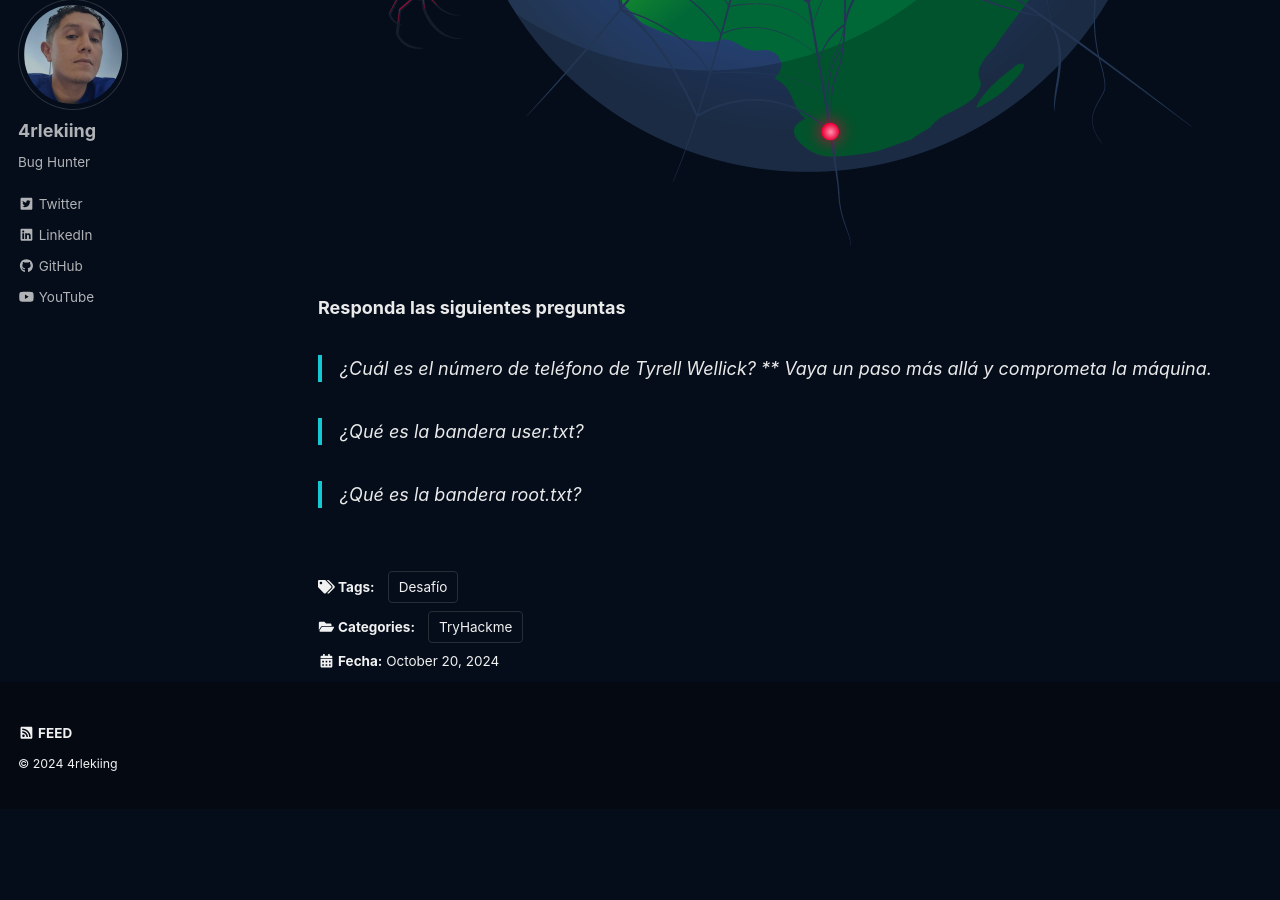
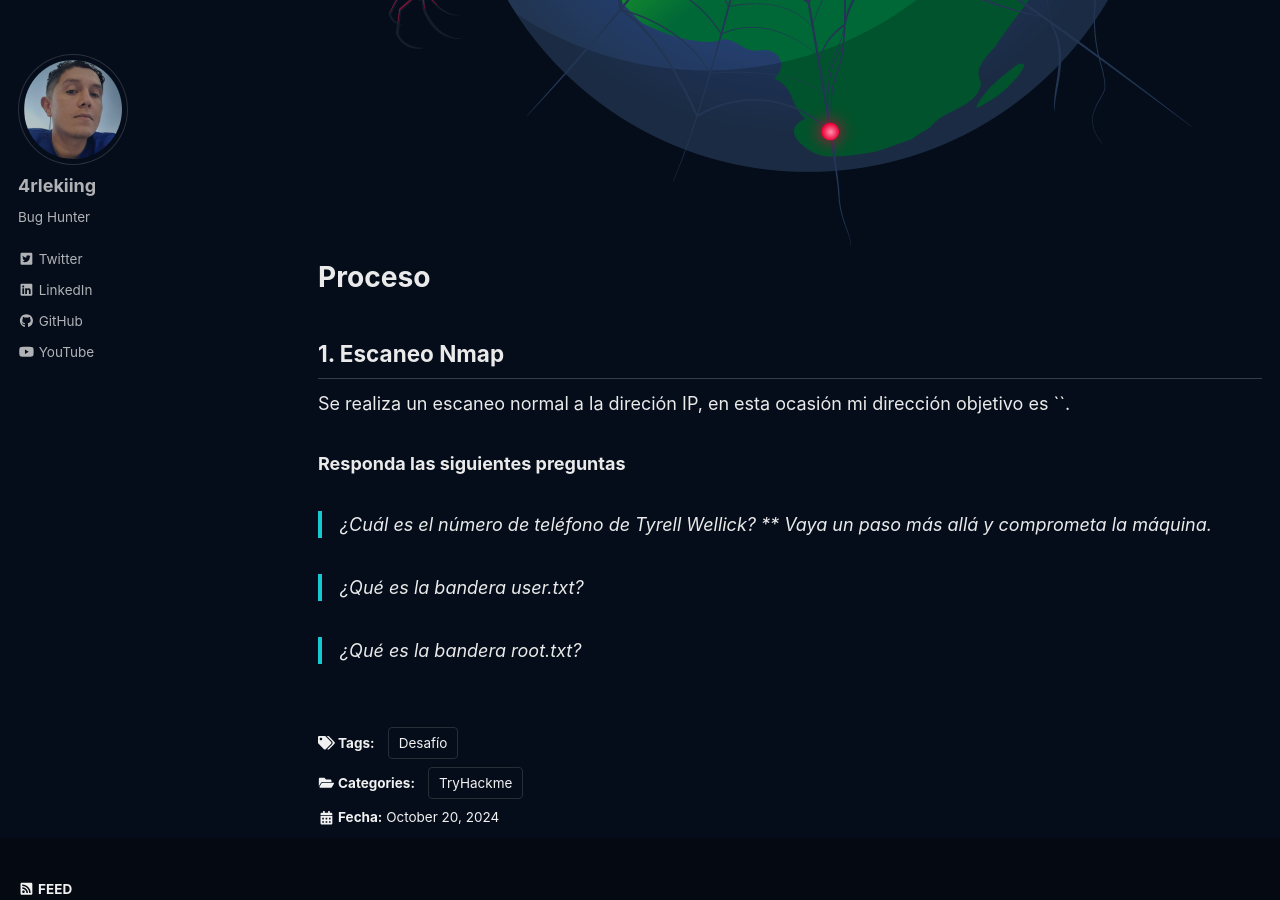
Before and after one commit to 4rleki-ing/try.github.io, a Jekyll site: the page built from _posts/2024-01-02-Whiterose.md, in a window 1280 px wide and 900 px high, scrolled down 1003 px. Built offline with Jekyll 4.4.1, drawn with Linux system fonts in a browser that asks for light colours; cached includes are drawn as plain includes; a script that is not in the unit is left out; before the commit the page ends 1812 px from its top, so only the background shows below that.

Commit message:
Update 2024-01-02-Whiterose.md

```diff
--- a/_posts/2024-01-02-Whiterose.md
+++ b/_posts/2024-01-02-Whiterose.md
@@ -25,6 +25,10 @@
   <img src="/assets/images/Whiterose/Mundo.png">
 </center>
 
+# Proceso
+## 1. Escaneo Nmap
+Se realiza un escaneo normal a la direción IP, en esta ocasión mi dirección objetivo es ``.
+
 ### Responda las siguientes preguntas
 > ¿Cuál es el número de teléfono de Tyrell Wellick?
 > **
```
